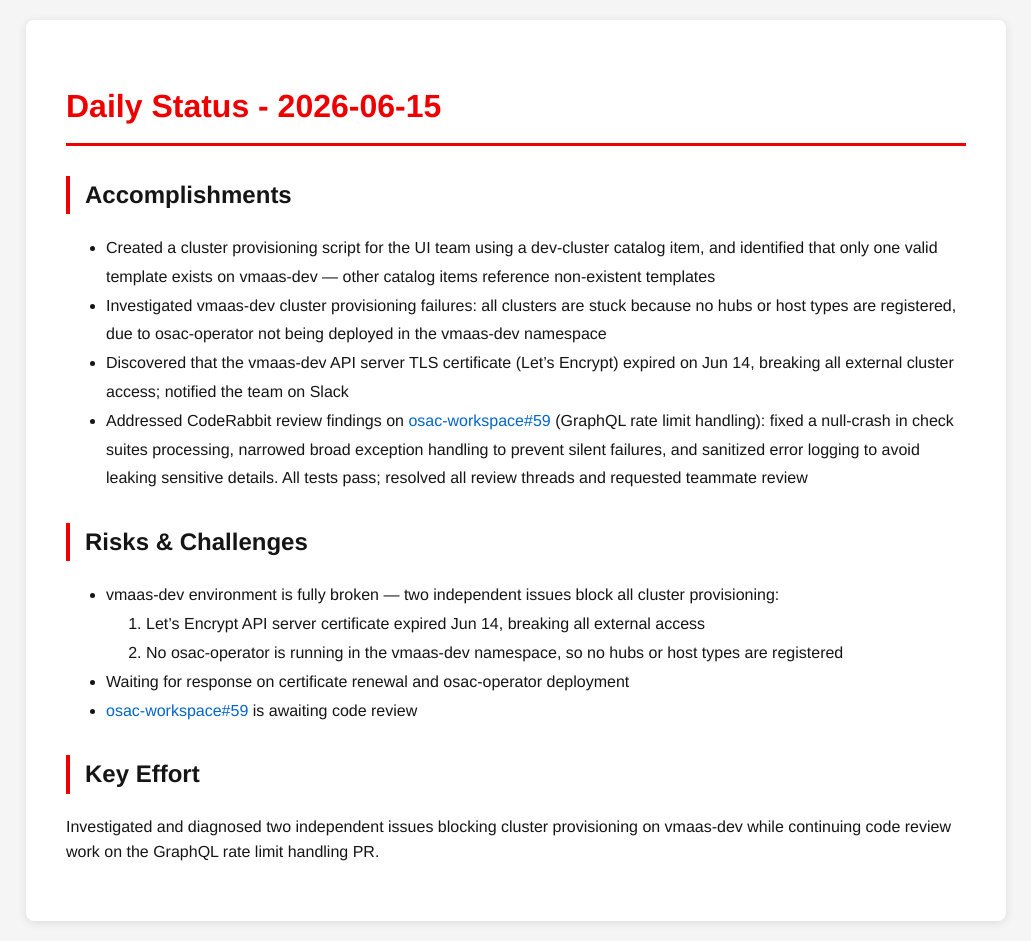
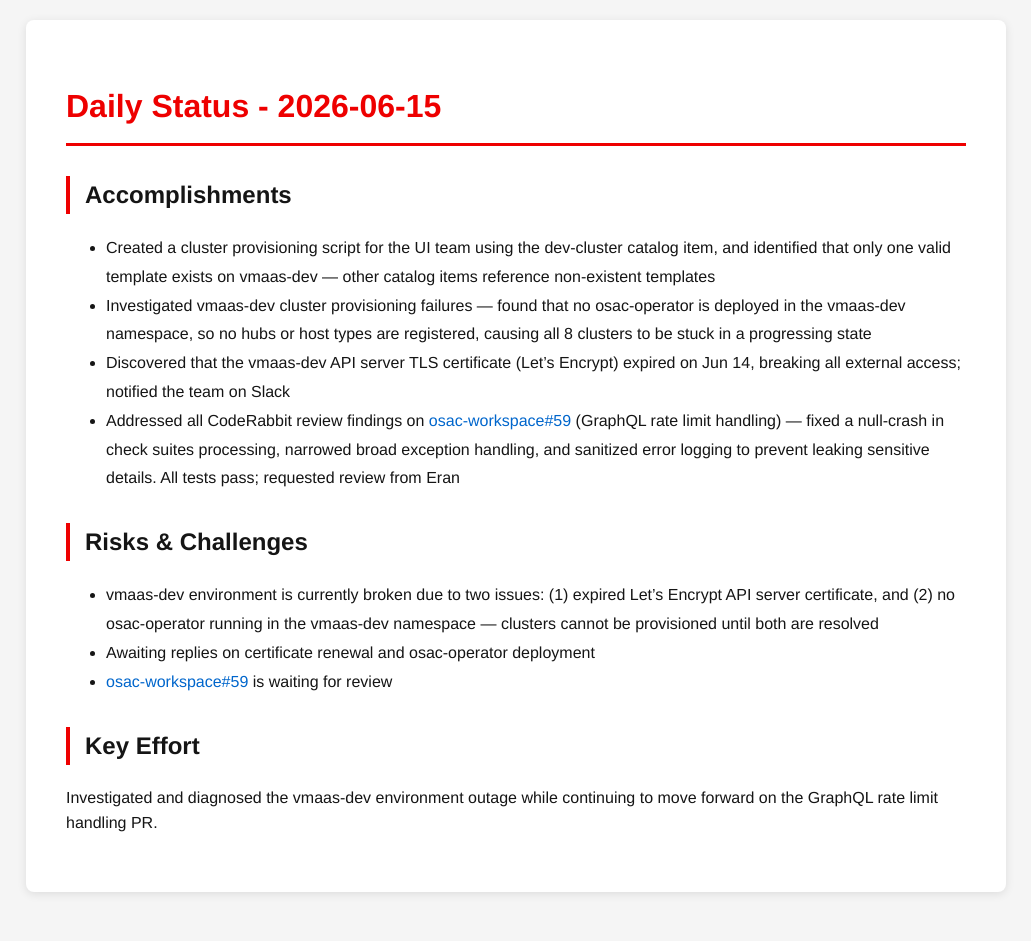
Before and after one commit to tzvatot/daily-status, a Jekyll site: the page built from 2026-06-15.md, in a window 1280 px wide. Shown: the whole page, without its empty margins (124-1155 px from the left). Built offline with Jekyll 4.4.1, drawn with Linux system fonts in a browser that asks for light colours; after the commit the page ends 912 px from its top, so only the background shows below that.

Commit message:
Daily status update - 2026-06-15

```diff
--- a/2026-06-15.md
+++ b/2026-06-15.md
@@ -7,17 +7,15 @@ date: 2026-06-15
 # Daily Status - 2026-06-15
 
 ## Accomplishments
-- Created a cluster provisioning script for the UI team using a dev-cluster catalog item, and identified that only one valid template exists on vmaas-dev — other catalog items reference non-existent templates
-- Investigated vmaas-dev cluster provisioning failures: all clusters are stuck because no hubs or host types are registered, due to osac-operator not being deployed in the vmaas-dev namespace
-- Discovered that the vmaas-dev API server TLS certificate (Let's Encrypt) expired on Jun 14, breaking all external cluster access; notified the team on Slack
-- Addressed CodeRabbit review findings on [osac-workspace#59](https://github.com/osac-project/osac-workspace/pull/59) (GraphQL rate limit handling): fixed a null-crash in check suites processing, narrowed broad exception handling to prevent silent failures, and sanitized error logging to avoid leaking sensitive details. All tests pass; resolved all review threads and requested teammate review
+- Created a cluster provisioning script for the UI team using the dev-cluster catalog item, and identified that only one valid template exists on vmaas-dev — other catalog items reference non-existent templates
+- Investigated vmaas-dev cluster provisioning failures — found that no osac-operator is deployed in the vmaas-dev namespace, so no hubs or host types are registered, causing all 8 clusters to be stuck in a progressing state
+- Discovered that the vmaas-dev API server TLS certificate (Let's Encrypt) expired on Jun 14, breaking all external access; notified the team on Slack
+- Addressed all CodeRabbit review findings on [osac-workspace#59](https://github.com/osac-project/osac-workspace/pull/59) (GraphQL rate limit handling) — fixed a null-crash in check suites processing, narrowed broad exception handling, and sanitized error logging to prevent leaking sensitive details. All tests pass; requested review from Eran
 
 ## Risks & Challenges
-- vmaas-dev environment is fully broken — two independent issues block all cluster provisioning:
-  1. Let's Encrypt API server certificate expired Jun 14, breaking all external access
-  2. No osac-operator is running in the vmaas-dev namespace, so no hubs or host types are registered
-- Waiting for response on certificate renewal and osac-operator deployment
-- [osac-workspace#59](https://github.com/osac-project/osac-workspace/pull/59) is awaiting code review
+- vmaas-dev environment is currently broken due to two issues: (1) expired Let's Encrypt API server certificate, and (2) no osac-operator running in the vmaas-dev namespace — clusters cannot be provisioned until both are resolved
+- Awaiting replies on certificate renewal and osac-operator deployment
+- [osac-workspace#59](https://github.com/osac-project/osac-workspace/pull/59) is waiting for review
 
 ## Key Effort
-Investigated and diagnosed two independent issues blocking cluster provisioning on vmaas-dev while continuing code review work on the GraphQL rate limit handling PR.
+Investigated and diagnosed the vmaas-dev environment outage while continuing to move forward on the GraphQL rate limit handling PR.
```
